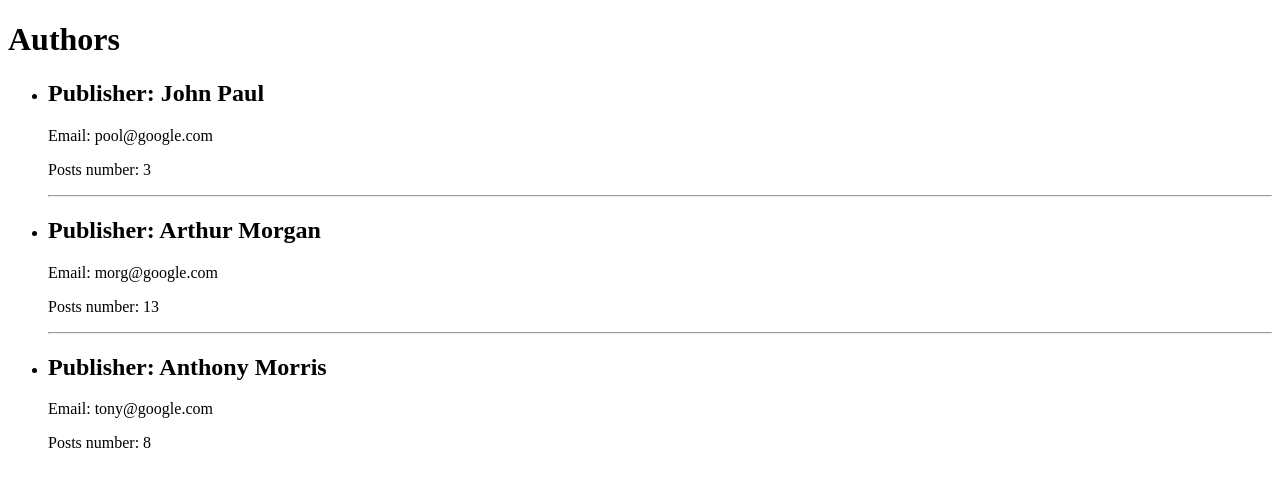
After one commit to 4HARODEY/my-first-practice, a Django app: page /publishers/ in a window 1280 px wide. The commit adds this page. Shown: the top 487 px of the page. Run offline with Django 5.2, Linux system fonts and the light colour scheme.

Commit message:
Add publishers page

```diff
--- a/blog/templates/blog/base.html
+++ b/blog/templates/blog/base.html
@@ -10,6 +10,7 @@
     </head>
     <body>
     <div class="page-header">
+        <a href="{% url 'post_new' %}" class="top-menu"><span class="glyphicon glyphicon-plus"></span></a>
         <h1><a href="/">Django Girls Blog</a></h1>
     </div>
     <div class="content container">
--- /dev/null
+++ b/blog/templates/blog/publishers.html
@@ -0,0 +1,23 @@
+<!DOCTYPE html>
+<html lang="en">
+<head>
+    <meta charset="UTF-8">
+    <title>Authors page</title>
+</head>
+<body>
+<h1>Authors</h1>
+
+<ul>
+    {% for author in authors %}
+    <li>
+        <h2>Publisher: {{ author.username }}</h2>
+        <p>Email: {{ author.email }}</p>
+        <p>Posts number: {{ author.num_posts }}</p>
+        {% if not forloop.last %}
+        <hr>
+        {% endif %}
+    </li>
+    {% endfor %}
+</ul>
+</body>
+</html>
--- a/blog/urls.py
+++ b/blog/urls.py
@@ -3,5 +3,7 @@ from . import views
 
 urlpatterns = [
     path('', views.post_list, name='post_list'),
-    path('post/<int:pk>/', views.post_detail, name='post_detail')
+    path('post/<int:pk>/', views.post_detail, name='post_detail'),
+    path('post/new/', views.post_new, name='post_new'),
+    path('publishers/', views.post_publishers, name='post_publishers'),
 ]
--- a/blog/views.py
+++ b/blog/views.py
@@ -1,13 +1,45 @@
 from django.shortcuts import render, get_object_or_404
+from django.urls import reverse
+
 from .models import Post
 from django.utils import timezone
+from .forms import PostForm
+from django.shortcuts import redirect
+
+
+authors = [
+    {'username': 'John Paul', 'email': 'pool@google.com', 'num_posts': 3},
+    {'username': 'Arthur Morgan', 'email': 'morg@google.com', 'num_posts': 13},
+    {'username': 'Anthony Morris', 'email': 'tony@google.com', 'num_posts': 8},
+]
 
 
 def post_list(request):
-    posts = Post.objects.filter(published_date__lte=timezone.now()).order_by('-published_date')
+    posts = Post.objects.filter(published_date__lte=timezone.now()).order_by('published_date')
     return render(request, 'blog/post_list.html', {'posts': posts})
 
 
 def post_detail(request, pk):
+    if pk >= 3:
+        uri = reverse(post_new)
+        return redirect(uri)
     post = get_object_or_404(Post, pk=pk)
     return render(request, 'blog/post_detail.html', {'post': post})
+
+
+def post_new(request):
+    form = PostForm(request.POST)
+    if form.is_valid():
+        post = form.save(commit=False)
+        post.author = request.user
+        post.published_date = timezone.now()
+        post.save()
+        return redirect('post_detail', pk=post.pk)
+    else:
+        form = PostForm()
+    return render(request, 'blog/post_edit.html', {'form': form})
+
+
+def post_publishers(request):
+    data = {'authors': authors}
+    return render(request, 'blog/publishers.html', context=data)
```
Also changed, not shown: blog/templates/blog/post_edit.html (added, +9 -0 lines).
